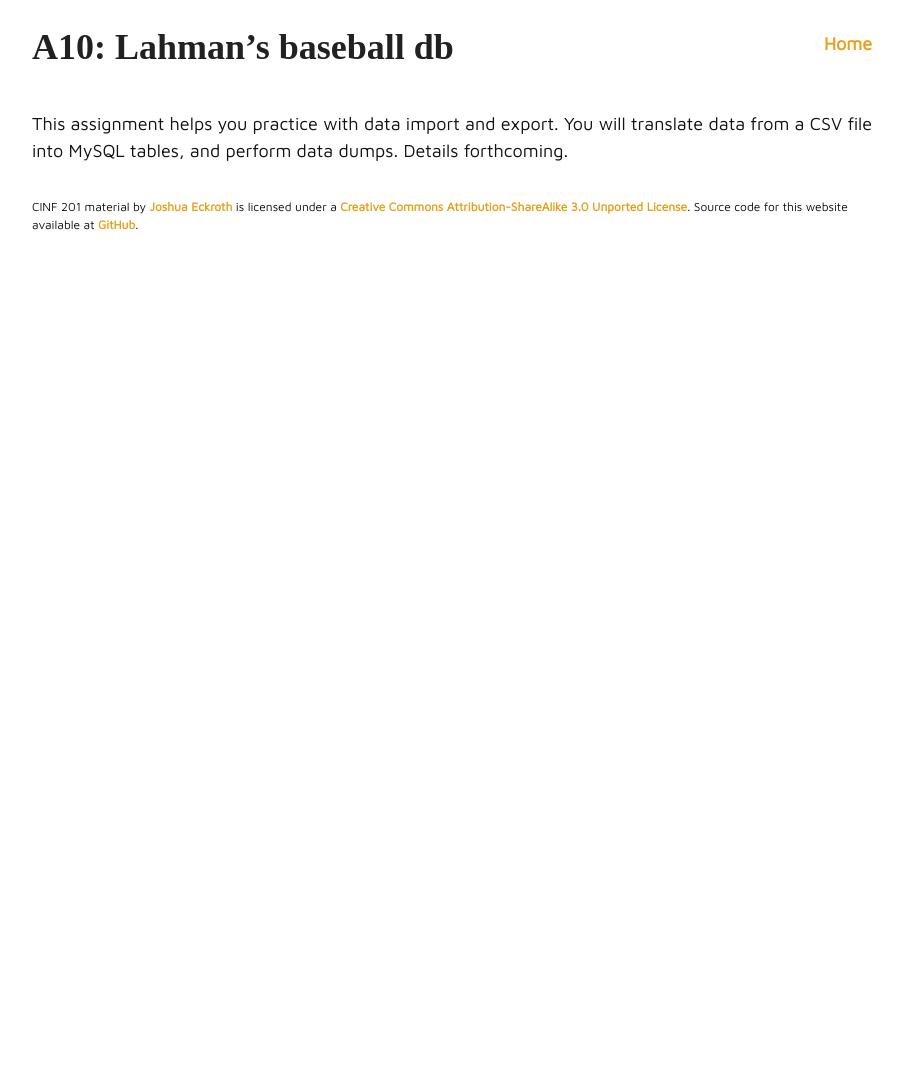
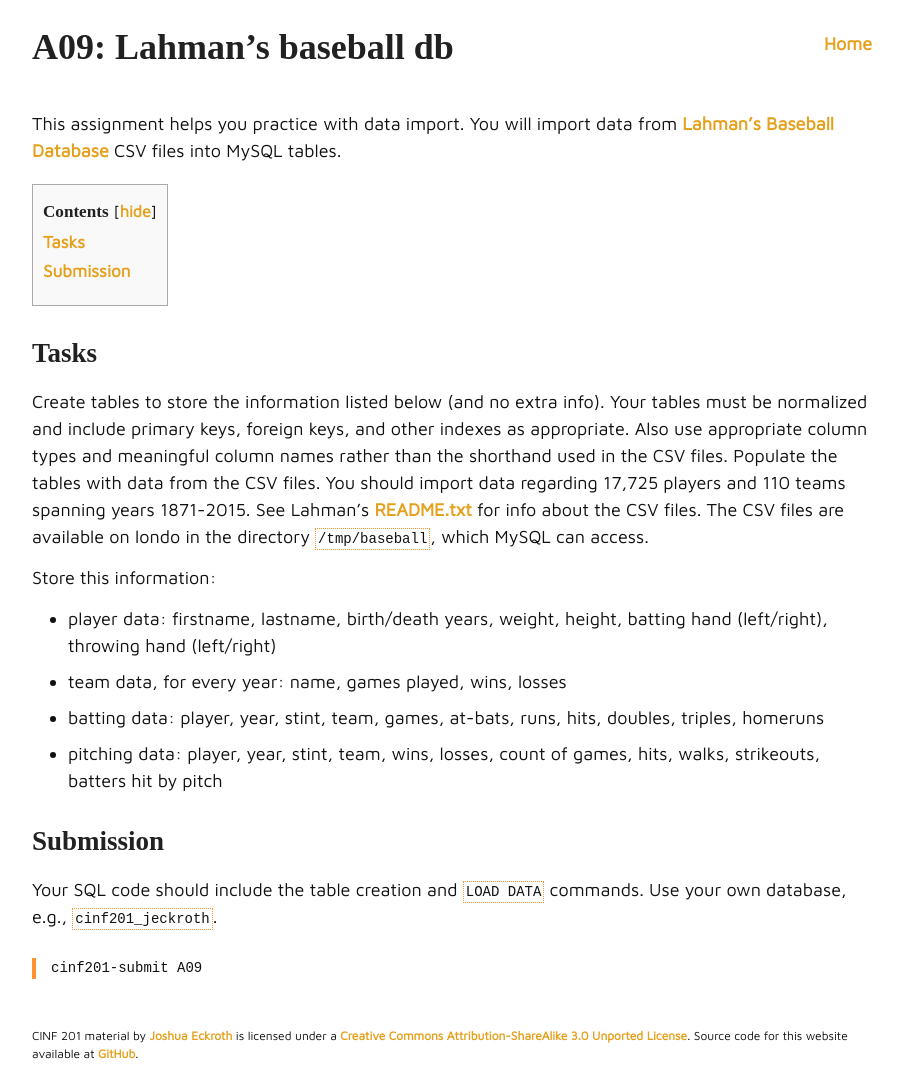
Before and after one commit to joshuaeckroth/cinf201-website, a Jekyll site: the page built from assignments/a09.markdown, in a window 1280 px wide. Shown: the whole page, without its empty margins (183-1086 px from the left). Built offline with Jekyll 4.4.1, drawn with Linux system fonts in a browser that asks for light colours; some web fonts are replaced; before the commit the page ends 900 px from its top, so only the background shows below that.

Commit message:
Wrote A09

````diff
--- a/assignments/a09.markdown
+++ b/assignments/a09.markdown
@@ -1,18 +1,29 @@
 ---
 layout: note
 title: "A09: Lahman's baseball db"
-due: "Oct 31, 11:59pm"
+due: "Nov 3, 11:59pm"
 categories: [assignments]
 ---
 
-# A10: Lahman's baseball db
+# A09: Lahman's baseball db
 
-This assignment helps you practice with data import and export. You will translate data from a CSV file into MySQL tables, and perform data dumps. Details forthcoming.
+This assignment helps you practice with data import. You will import data from [Lahman's Baseball Database](http://www.seanlahman.com/baseball-archive/statistics/) CSV files into MySQL tables.
 
-{% comment %}
-http://www.seanlahman.com/baseball-archive/statistics/
+## Tasks
 
-use CSV, compare with SQL
+Create tables to store the information listed below (and no extra info). Your tables must be normalized and include primary keys, foreign keys, and other indexes as appropriate. Also use appropriate column types and meaningful column names rather than the shorthand used in the CSV files. Populate the tables with data from the CSV files. You should import data regarding 17,725 players and 110 teams spanning years 1871-2015. See Lahman's [README.txt](http://seanlahman.com/files/database/readme2014.txt) for info about the CSV files. The CSV files are available on londo in the directory `/tmp/baseball`, which MySQL can access.
 
-use SQL also
-{% endcomment %}
+Store this information:
+
+- player data: firstname, lastname, birth/death years, weight, height, batting hand (left/right), throwing hand (left/right)
+- team data, for every year: name, games played, wins, losses
+- batting data: player, year, stint, team, games, at-bats, runs, hits, doubles, triples, homeruns
+- pitching data: player, year, stint, team, wins, losses, count of games, hits, walks, strikeouts, batters hit by pitch
+
+## Submission
+
+Your SQL code should include the table creation and `LOAD DATA` commands. Use your own database, e.g., `cinf201_jeckroth`.
+
+```
+cinf201-submit A09
+```
````
